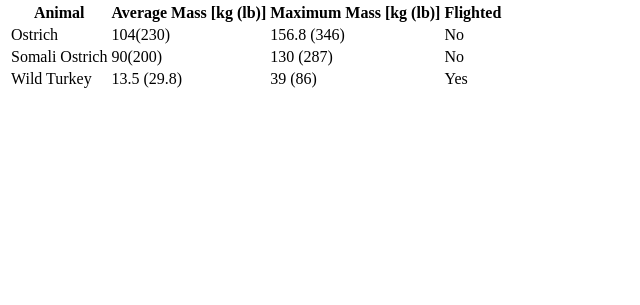
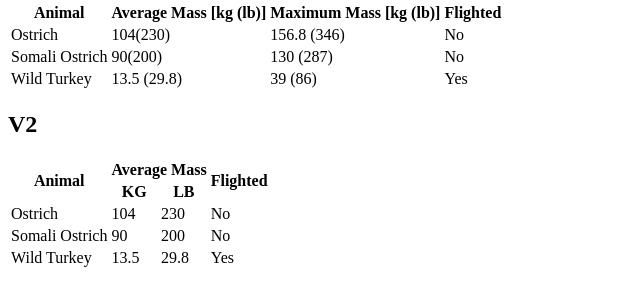
Before and after one commit to rickycary/BootcampRefresher23, a plain HTML site: page Section5/heaviest_birds.html in a window 1280 px wide. Shown: the part 79-384 px from the top of the page, without its empty margins (0-640 px from the left). Drawn offline with Linux system fonts and the light colour scheme.

Commit message:
Section 5 part 6

```diff
--- a/Section5/heaviest_birds.html
+++ b/Section5/heaviest_birds.html
@@ -35,5 +35,37 @@
       </tr>
     </tbody>
     </table>
+    <h2>V2</h2>
+    <table>
+      <tr>
+        <th rowspan="2">Animal</th>
+        <th colspan="2">Average Mass</th>
+        <th rowspan="2">Flighted</th>
+      </tr>
+      <tr>
+        <th>KG</th>
+        <th>LB</th>
+      </tr>
+      <tbody>
+      <tr>
+        <td>Ostrich</td>
+        <td>104</td>
+        <td>230</td>
+        <td>No</td>
+      </tr>
+      <tr>
+        <td>Somali Ostrich</td>
+        <td>90</td>
+        <td>200</td>
+        <td>No</td>
+      </tr>
+      <tr>
+        <td>Wild Turkey</td>
+        <td>13.5</td>
+        <td>29.8</td>
+        <td>Yes</td>
+      </tr>
+    </tbody>
+    </table>
   </body>
 </html>
```
